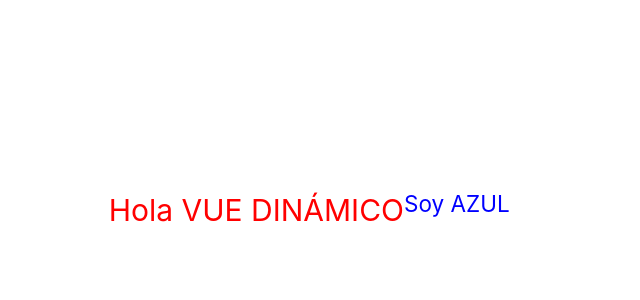
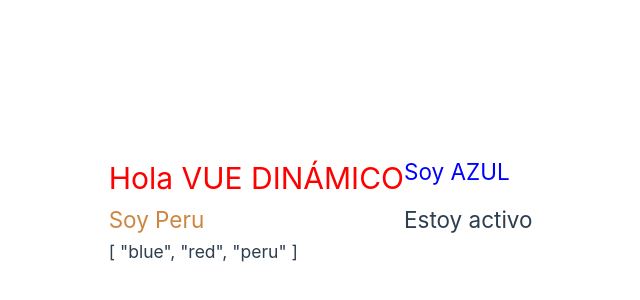
Before and after one commit to NEBULA1978/VUE3-COMPOSITION-API, a Vue app in the folder vue-project/: page / in a window 1280 px wide. Shown: the part 190-490 px from the top of the page, without its empty margins (236-876 px from the left). Built offline with nearby package versions, Linux system fonts and the light colour scheme.

Commit message:
Creo variable para el color con v:bind arrayColores y variable active para condicionales

```diff
--- a/vue-project/src/App.vue
+++ b/vue-project/src/App.vue
@@ -2,12 +2,22 @@
 // alert("HOla desde js")
 const name = 'vue dinámico'
 const styleColor = "color:blue"
+const arrayColores = ["blue","red","peru"]
+const active = true
+// const active = false
 </script>
 
 <template>
 <h1>Hola {{ name.toLocaleUpperCase() }}</h1>
 
 <h2 v-bind:style="styleColor">Soy AZUL</h2>
+<!-- Cuando cambia el indice cambia el color -->
+<h2 v-bind:style="`color: ${arrayColores[2]}`">Soy Peru </h2>
+
+<h2>
+  {{ active ? "Estoy activo" : "Estoy Inactivo" }}
+</h2>
+<h3>{{ arrayColores }}</h3>
 </template>
 
 <style scoped>
```
